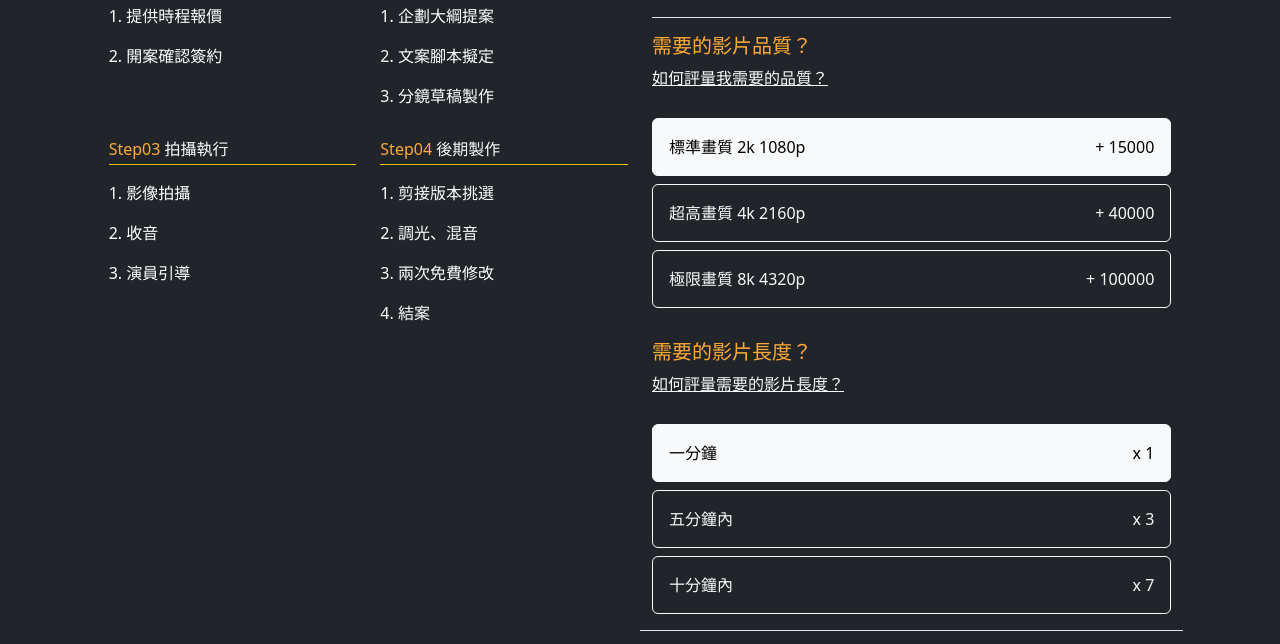
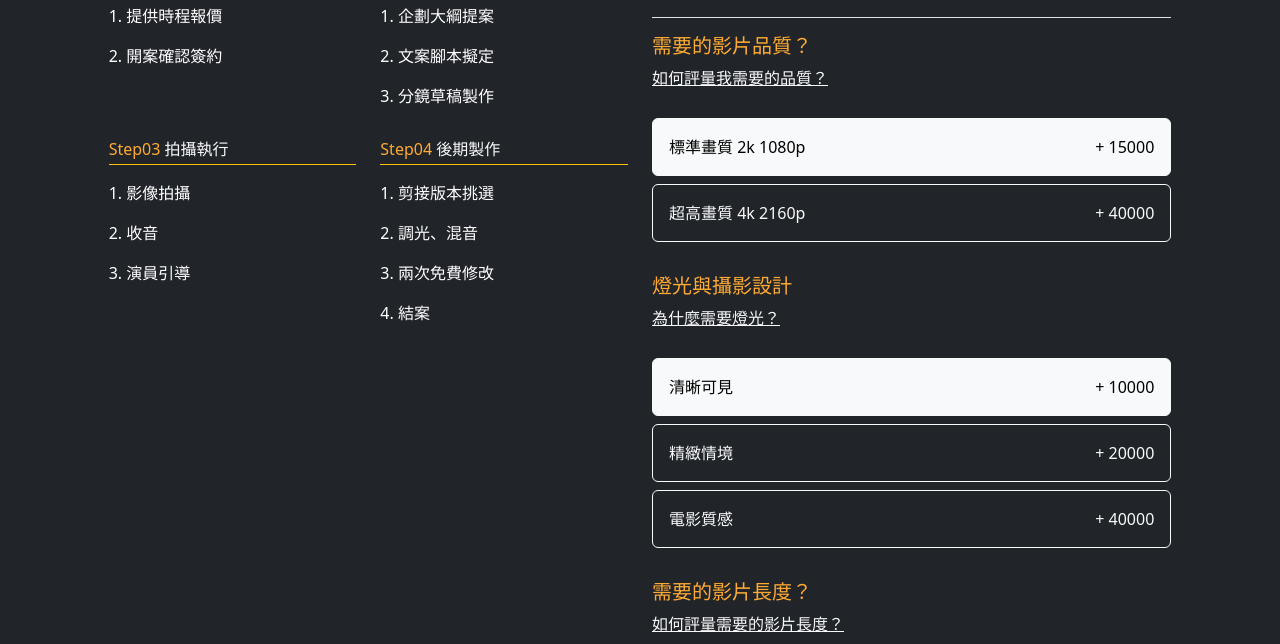
Before and after one commit to hakuya8zai/Inshone-Design, a plain HTML site: page shopping-standard.html in a window 1280 px wide. Shown: the part 297-941 px from the top of the page. Drawn offline with nearby package versions, Linux system fonts and the light colour scheme.

Commit message:
add lighting options in standard plan

```diff
--- a/main.js
+++ b/main.js
@@ -9,6 +9,7 @@ class StandardPlan{
         this.insertUL = data.cartlist;
         this.id = StandardPlan.NextId++;
         localStorage.setItem('NextId',StandardPlan.NextId);
+        this.lighting = data.lighting;
         this.titlename = data.titlename;
         this.timerange = data.timerange;
         this.definition = data.definition;
--- a/shopping-standard.html
+++ b/shopping-standard.html
@@ -128,28 +128,76 @@
                     </span>
                   </span>
                 </label>
+              </div>
+            </div>
+            <div class="prject-lighting pt-3 mb-3">
+              <h5>燈光與攝影設計</h5>
+              <a href="#" class="link-light">為什麼需要燈光？</a>
+              <div class="col-12 d-grid Product-checkout">
                 <input
                   type="radio"
                   class="btn-check"
-                  name="definition-options"
-                  id="definition-option3"
+                  name="lighting-options"
+                  id="lighting-option1"
                   autocomplete="off"
-                  value="100000"
+                  value="10000"
+                  checked
                 />
                 <label
                   class="btn btn-large btn-outline-light p-3 mt-2"
-                  for="definition-option3"
+                  for="lighting-option1"
                 >
                   <span class="row">
-                    <span class="col-6 text-start">極限畫質 8k 4320p</span>
+                    <span class="col-6 text-start">清晰可見</span>
                     <span class="col-6 text-end">
                       <span>+</span>
-                      <span>100000</span>
+                      <span id="video-lighting1-cost">10000</span>
+                    </span>
+                  </span>
+                </label>
+                <input
+                  type="radio"
+                  class="btn-check"
+                  name="lighting-options"
+                  id="lighting-option2"
+                  autocomplete="off"
+                  value="10000"
+                />
+                <label
+                  class="btn btn-large btn-outline-light p-3 mt-2"
+                  for="lighting-option2"
+                >
+                  <span class="row">
+                    <span class="col-6 text-start">精緻情境</span>
+                    <span class="col-6 text-end">
+                      <span>+</span>
+                      <span id="video-lighting2-cost">20000</span>
+                    </span>
+                  </span>
+                </label>
+                <input
+                  type="radio"
+                  class="btn-check"
+                  name="lighting-options"
+                  id="lighting-option3"
+                  autocomplete="off"
+                  value="40000"
+                />
+                <label
+                  class="btn btn-large btn-outline-light p-3 mt-2"
+                  for="lighting-option3"
+                >
+                  <span class="row">
+                    <span class="col-6 text-start">電影質感</span>
+                    <span class="col-6 text-end">
+                      <span>+</span>
+                      <span id="video-lighting3-cost">40000</span>
                     </span>
                   </span>
                 </label>
               </div>
             </div>
+
             <div class="prject-time-range pt-3 mb-3">
               <h5>需要的影片長度？</h5>
               <a href="#" class="link-light">如何評量需要的影片長度？</a>
--- a/shopping-standard.js
+++ b/shopping-standard.js
@@ -1,7 +1,7 @@
 // 載入此頁時，如果是新的 Plan 則預設勾選不動並建立一個 Object 儲存它，如果是載入特定 Data 則套用 Data 選項
 // 變更選項時，同步更新資料到 Object 內，如果為購物車內資料則同步存入 LocalStorage，如果是新 Object 則是等到最終送出才決定
-// localStorage.clear();
-// StandardPlan.NextId = -1;
+localStorage.clear();
+StandardPlan.NextId = -1;
 
 // 如果是新頁面，要儲存時，建立一個新物件並，獲取現在（html預設）的選項
 const PageFrom = window.localStorage.getItem('PlanPageType');
@@ -28,9 +28,10 @@ planCost(nowPlan);
 function newObjectGen(){
     let instPlan = new StandardPlan({
         titlename : $('#standard-name').text(),
+        definition : $('input[name="definition-options"]:checked').val(),
+        lighting : $('input[name="lighting-options"]:checked').val(),
         timerange : $('input[name="time-range-options"]:checked').val(),
-        definition : $('input[name="definition-options"]:checked').val(),
-        cost : ($('input[name="time-range-options"]:checked').val())*($('input[name="definition-options"]:checked').val())
+        cost : (parseInt($('input[name="definition-options"]:checked').val()) + parseInt($('input[name="lighting-options"]:checked').val()))*($('input[name="time-range-options"]:checked').val())
     });
     console.log("instPlan id ="+ instPlan.id);
     nowPlan = instPlan;
@@ -57,6 +58,10 @@ function oldDataLoad(id){
     // 改畫質選項
     let defCheck = $('input[name="definition-options"][value="'+ loadData.definition +'"]');
     $(defCheck).attr('checked','checked');
+    // 改燈光選項 to do
+    let lightCheck = $('input[name="lighting-options"][value="'+ loadData.lighting +'"]');
+    $(lightCheck).attr('checked','checked');
+
     // 改時間選項
     console.log(loadData.timerange);
     let timeCheck =  $('input[name="time-range-options"][value="'+ loadData.timerange +'"]');
@@ -67,12 +72,16 @@ function oldDataLoad(id){
 
 function reGetItemInfo(){
     console.log("reGetItemInfo");
-    nowPlan.titlename = $('#standard-name').text(),
+    nowPlan.titlename = $('#standard-name').text();
+    nowPlan.definition = $('input[name="definition-options"]:checked').val();
+    nowPlan.lighting =$('input[name="lighting-options"]:checked').val(),
     nowPlan.timerange = $('input[name="time-range-options"]:checked').val();
-    nowPlan.definition = $('input[name="definition-options"]:checked').val();
-    nowPlan.cost = ($('input[name="time-range-options"]:checked').val())*($('input[name="definition-options"]:checked').val());
+    nowPlan.cost = (parseInt($('input[name="definition-options"]:checked').val())+parseInt($('input[name="lighting-options"]:checked').val()))*($('input[name="time-range-options"]:checked').val());
 }
 
+
+// 用戶重新選取各按鈕時會重新計算值＆價格
+// To Do：選項的價格文字要隨著變化（顯示相對關係）
 $('input[name="definition-options"]').click(function(){
     reGetItemInfo();
     planCost(nowPlan);
@@ -81,6 +90,11 @@ $('input[name="time-range-options"]').click(function(){
     reGetItemInfo();
     planCost(nowPlan);
 });
+$('input[name="lighting-options"]').click(function(){
+    reGetItemInfo();
+    planCost(nowPlan);
+});
+
 
 
 function planCost(variable){
```
